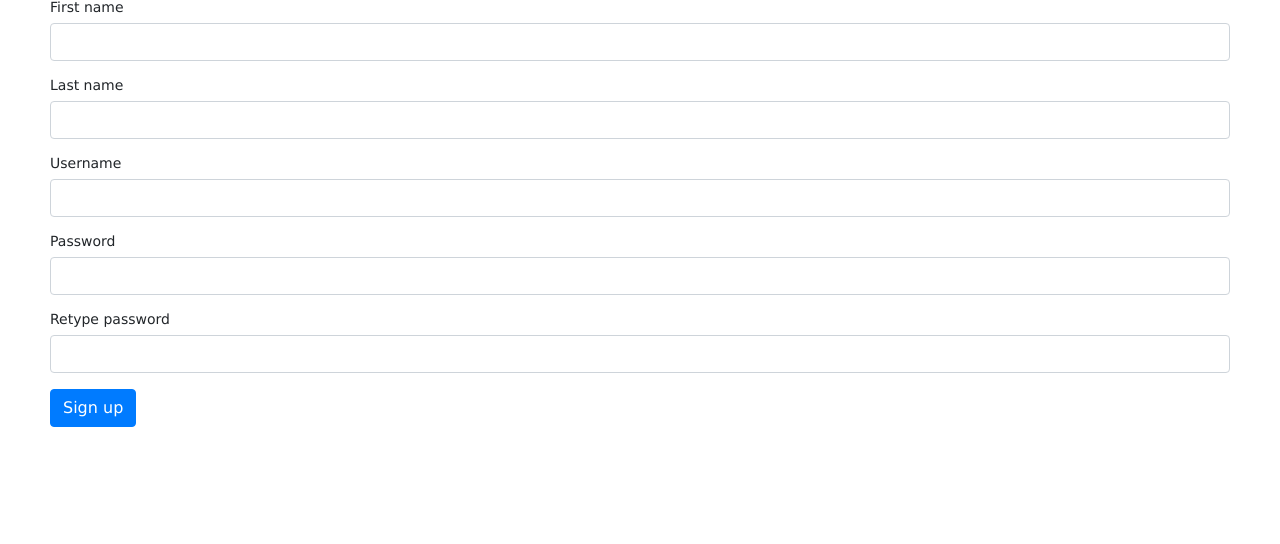
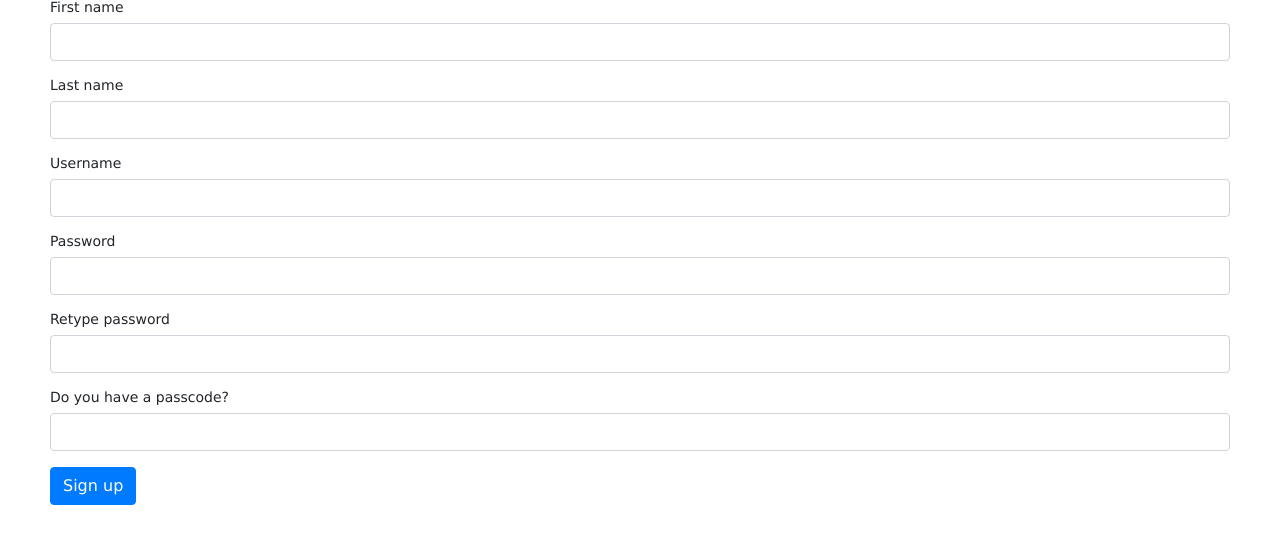
Before and after one commit to Henrique-Sousa/members-only, a Node server app: page /sign-up in a window 1280 px wide. Shown: the part 157-701 px from the top of the page. Run offline with Node 20, Linux system fonts and the light colour scheme; some libraries are stand-ins or nearby versions.

Commit message:
add passcode to sign up form

```diff
--- a/controllers/mainController.js
+++ b/controllers/mainController.js
@@ -43,6 +43,7 @@ exports.sign_up_post = [
     .withMessage("Password confirmation must be specified"),
   (req, res, next) => {
     const errors = validationResult(req);
+    const passcode = "123456";
     bcrypt.hash(req.body.password, 10, (err, hashedPassword) => {
       if (err) {
         return next(err);
@@ -52,7 +53,7 @@ exports.sign_up_post = [
         last_name: req.body.last_name,
         username: req.body.username,
         password: hashedPassword,
-        membership_status: false,
+        membership_status: req.body.passcode === passcode,
       });
       if (errors.isEmpty()) {
         user.save((err) => {
--- a/views/sign-up-form.pug
+++ b/views/sign-up-form.pug
@@ -20,6 +20,9 @@ block content
   div.form-group
    label(for="password_conrifmation") Retype password
    input.form-control(type="password" name="password_confirmation" id="password_confirmation" required)
+  div.form-group
+   label(for="passcode") Do you have a passcode?
+   input.form-control(type="text" name="passcode" id="passcode")
   button.btn.btn-primary(type="submit") Sign up
 
   if errors
```
